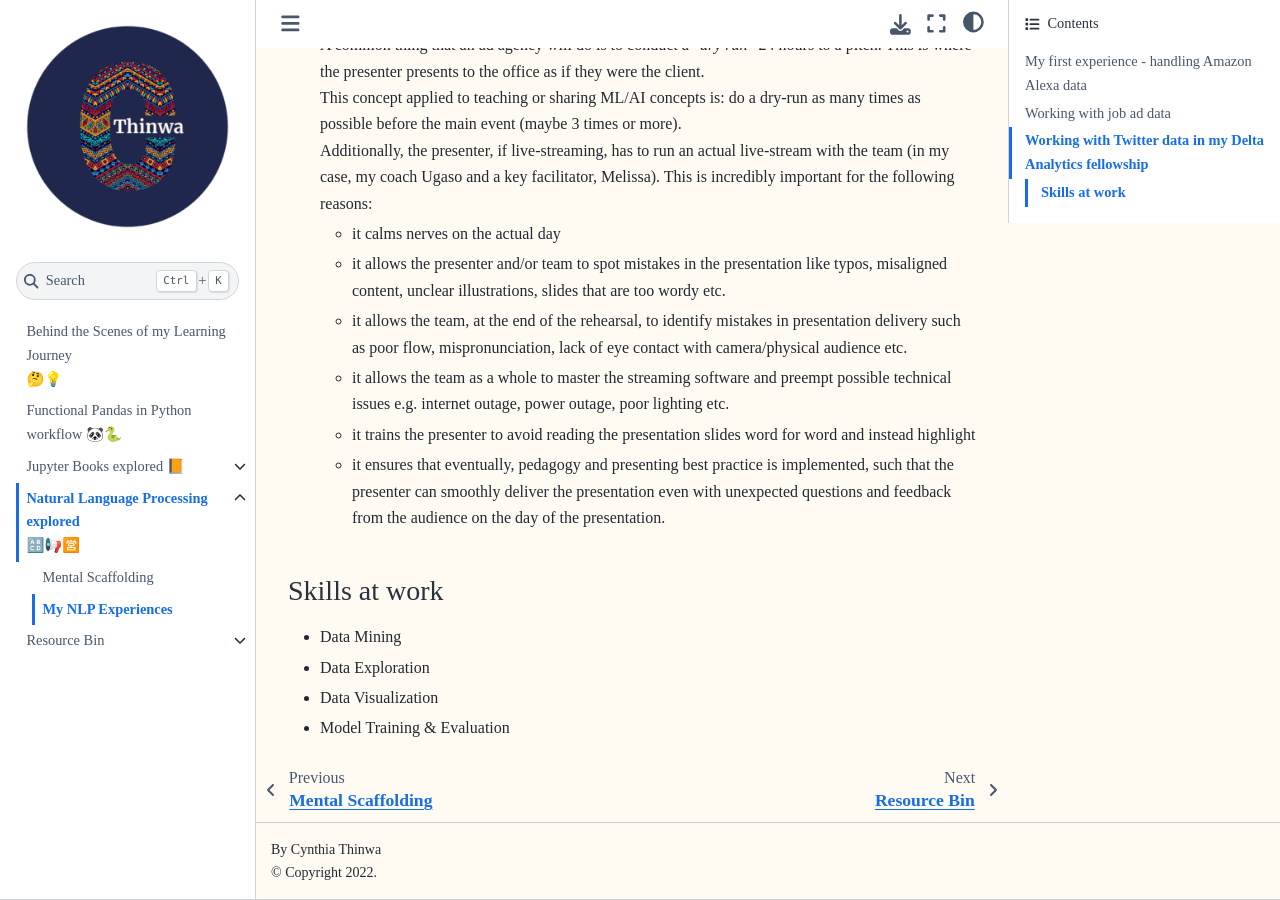
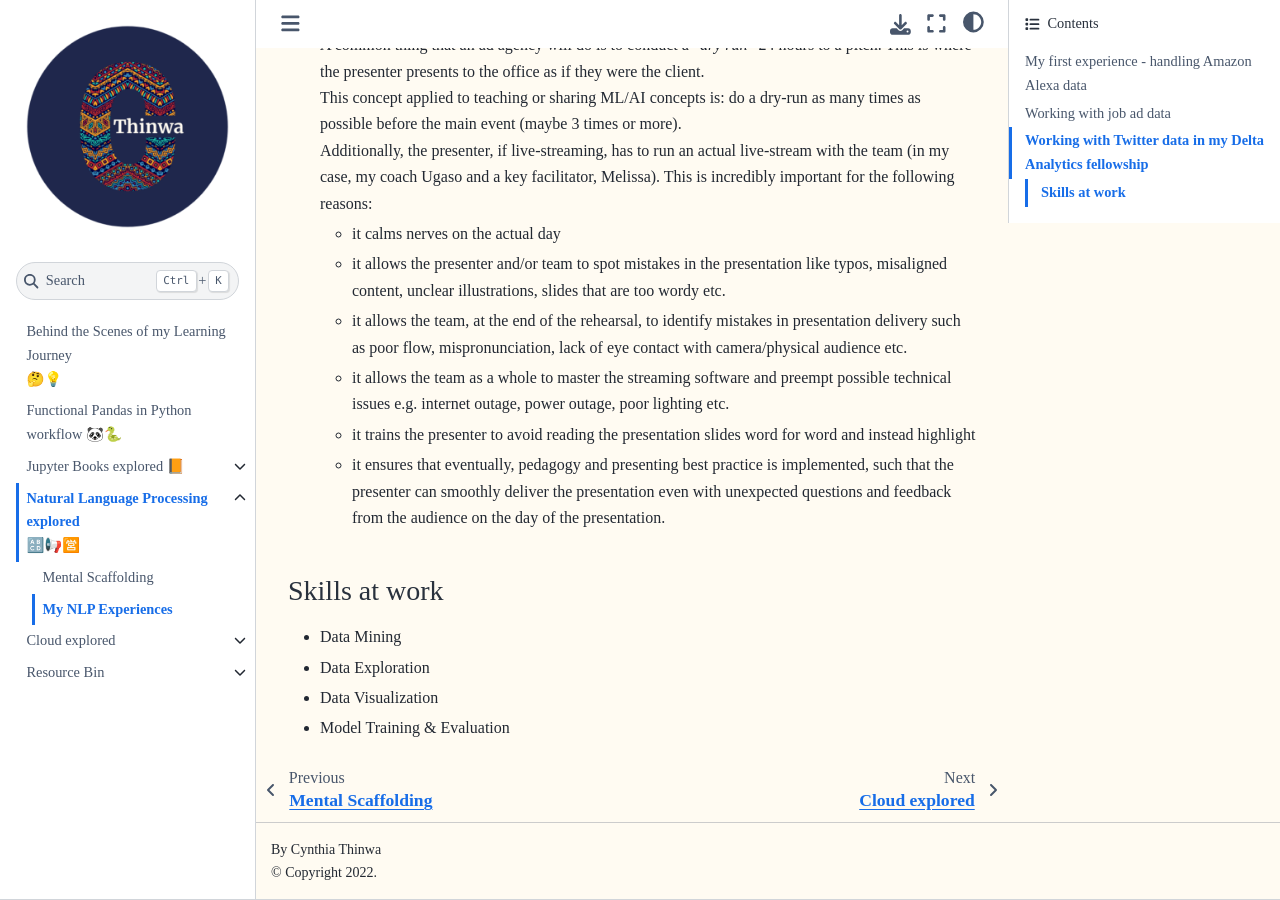
Before and after one commit to CeeThinwa/BTS-Continuous-Learning, a Jupyter Book: the page built from book/3/NLP_experiences.md, in a window 1280 px wide and 900 px high, scrolled down 5220 px. Built offline with Jupyter Book 1.0.4 settings and Sphinx 7.4.7 and the Sphinx Book theme 1.1.4, drawn with Linux system fonts in a browser that asks for light colours; pages that are not in the unit, such as notebooks, are missing from menus; some of the changed lines change nothing that is shown.

Commit message:
Update _toc.yml

```diff
--- a/book/_toc.yml
+++ b/book/_toc.yml
@@ -13,7 +13,9 @@
   sections:
     - file: 3/mental_scaffolding
     - file: 3/NLP_experiences
-- file: 6/cloud-explored
+- file: 6/cloud_explored
+  sections:
+    - file: 6/VM_setup
 - file: ref/resources
   sections:
     - file: ref/code_along_resources
```
